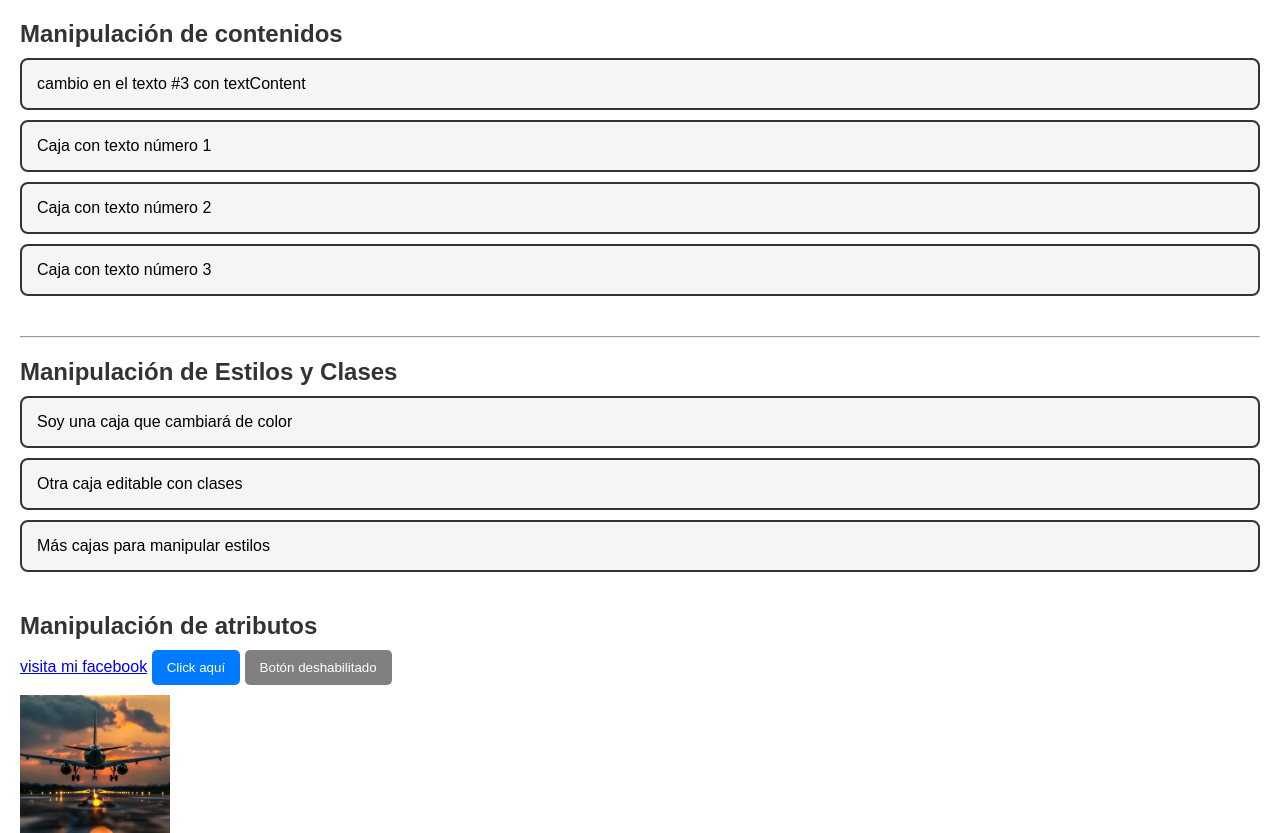
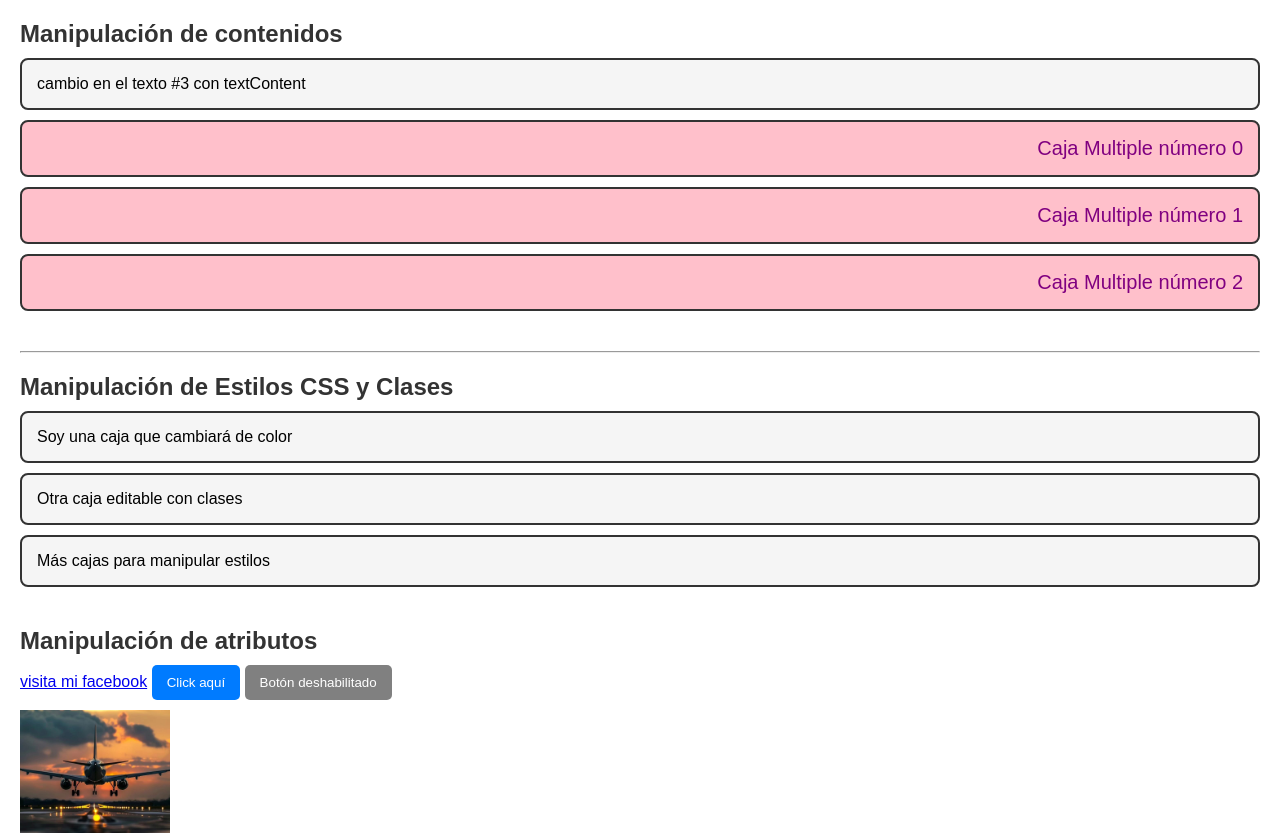
Before and after one commit to sofia0760/Practica-de-manipulacion-del-DOM, a plain HTML site: page index.html in a window 1280 px wide. Shown: the top 833 px of the page. Drawn offline with Linux system fonts and the light colour scheme.

Commit message:
agregue manipulación de contenidos multiples con javaScript

```diff
--- a/index.html
+++ b/index.html
@@ -14,15 +14,15 @@
     <section id="contenidos">
         <h2>Manipulación de contenidos</h2>
         <div id="caja-unica" class="caja">Texto original en una caja única</div>
-        <div class="caja">Caja con texto número 1</div>
-        <div class="caja">Caja con texto número 2</div>
-        <div class="caja">Caja con texto número 3</div>
+        <div class="caja caja-contenidos">Caja con texto número 1</div>
+        <div class="caja caja-contenidos">Caja con texto número 2</div>
+        <div class="caja caja-contenidos">Caja con texto número 3</div>
     </section>
     <hr>
 
     <!-- ESTILOS Y CLASES -->
      <section id="estilos">
-        <h2>Manipulación de Estilos y Clases</h2>
+        <h2 id="titulo2">Manipulación de Estilos y Clases</h2>
         <div id="estilo-unico" class="caja">Soy una caja que cambiará de color</div>
         <div class="caja">Otra caja editable con clases</div>
         <div class="caja">Más cajas para manipular estilos</div>
--- a/js/contenidos.js
+++ b/js/contenidos.js
@@ -1,5 +1,23 @@
+// CAMBIAR CONTENIDOS A ELEMENTOS UNICOS
+
 const cajaUnica = document.getElementById ('caja-unica');
+const titulo =document.querySelector ('#titulo2');
 
 cajaUnica.innerText = "cambio en el texto  #1 con innerText";
 cajaUnica.innerHTML = "cambio en el texto #2 con inneHTML";
 cajaUnica.textContent = "cambio en el texto #3 con textContent";
+
+titulo.textContent = "Manipulación de Estilos CSS y Clases";
+
+// CAMBIAR CONTENIDOS A ELEMENTOS MULTIPLES
+const cajas = document.querySelectorAll('.caja-contenidos');
+
+cajas.forEach((caja, index)=> {
+    caja.textContent = "Caja Multiple número " + index;
+    caja.style.color = "purple";
+    caja.style.fontSize = "20px";
+    caja.style.textAlign = "right";
+    caja.style.background = "pink";
+
+
+});
```
